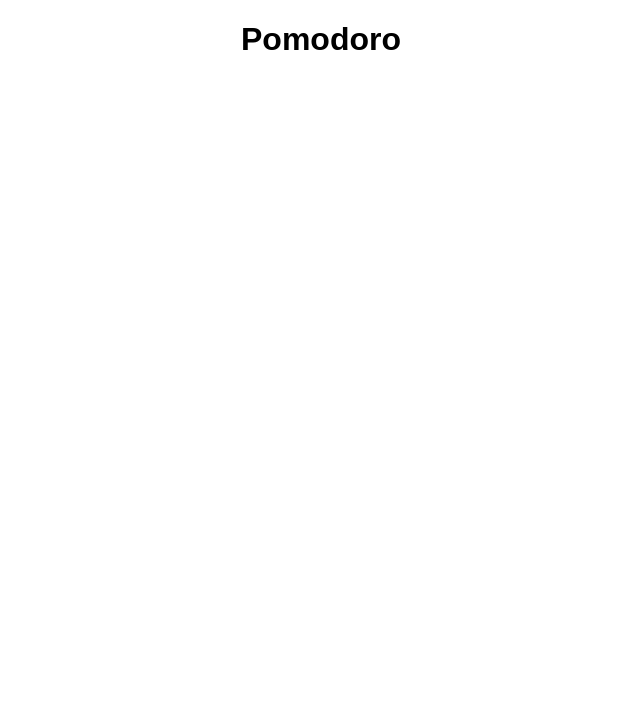
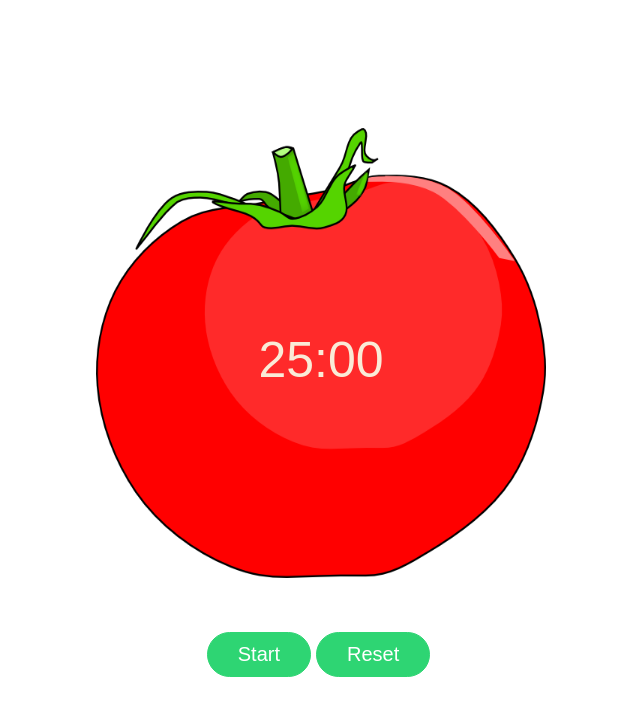
Before and after one commit to meghna-saxena/pomodoro, a React (Create React App) app: page / in a window 1280 px wide. Shown: the top 716 px of the page, without its empty margins (319-959 px from the left). Built offline with nearby package versions, Linux system fonts and the light colour scheme; the HTML template or start-up script is replaced by a standard one.

Commit message:
created components and added styling

```diff
--- a/src/App.css
+++ b/src/App.css
@@ -2,7 +2,7 @@
   text-align: center;
 }
 
-.App-logo {
+/* .App-logo {
   animation: App-logo-spin infinite 20s linear;
   height: 80px;
 }
@@ -25,4 +25,4 @@
 @keyframes App-logo-spin {
   from { transform: rotate(0deg); }
   to { transform: rotate(360deg); }
-}
+} */
--- a/src/App.js
+++ b/src/App.js
@@ -1,11 +1,12 @@
 import React, { Component } from 'react';
 import './App.css';
+import Timer from './containers/Timer';
 
 class App extends Component {
   render() {
     return (
       <div className="App">
-        <h1>Pomodoro</h1>
+        <Timer />
       </div>
     );
   }
--- /dev/null
+++ b/src/components/Clock/Clock.css
@@ -0,0 +1,26 @@
+button.start, button.reset{
+     display: inline-block;
+     padding: 10px 30px;
+     font-weight: 300;
+     text-decoration: none;
+     border-radius: 200px;
+     color: #fff;
+     font-size: 20px;
+     background-color: #2ed573;
+     border: 1px solid #2ed573;
+     margin-top: 50px;
+     margin-right: 5px;
+ }
+
+ .container {
+     width: 100%;
+ }
+
+ .centered-text {
+    position: absolute;
+    font-size: 50px;
+    color: antiquewhite;
+    top: 45%;
+    left: 50%;
+    transform: translate(-50%, -50%);
+}
--- /dev/null
+++ b/src/components/Clock/index.js
@@ -0,0 +1,23 @@
+import React from 'react';
+import img from '../../assets/img/tomato.png';
+import './Clock.css';
+
+const Clock = (props) => {
+    const style = {
+        height: "450px",
+        width: "450px",
+        marginTop: "10%"
+    }
+    return (
+        <div className="container">
+            <div>
+                <img src={img} alt="image" style={style} />
+                <div class="centered-text">25:00</div>
+            </div>
+            <button className="start">Start</button>
+            <button className="reset">Reset</button>
+        </div>
+    )
+}
+
+export default Clock;
--- /dev/null
+++ b/src/containers/Timer/index.js
@@ -0,0 +1,12 @@
+import React, { Component } from 'react';
+import Clock from '../../components/Clock';
+
+class Timer extends Component {
+    render() {
+        return (
+            <Clock />
+        )
+    }
+}
+
+export default Timer;
--- a/src/index.css
+++ b/src/index.css
@@ -1,5 +1,6 @@
-body {
+* {
   margin: 0;
   padding: 0;
   font-family: sans-serif;
+  box-sizing: border-box;
 }
```
Also changed, not shown: src/assets/img/tomato.png (added).
